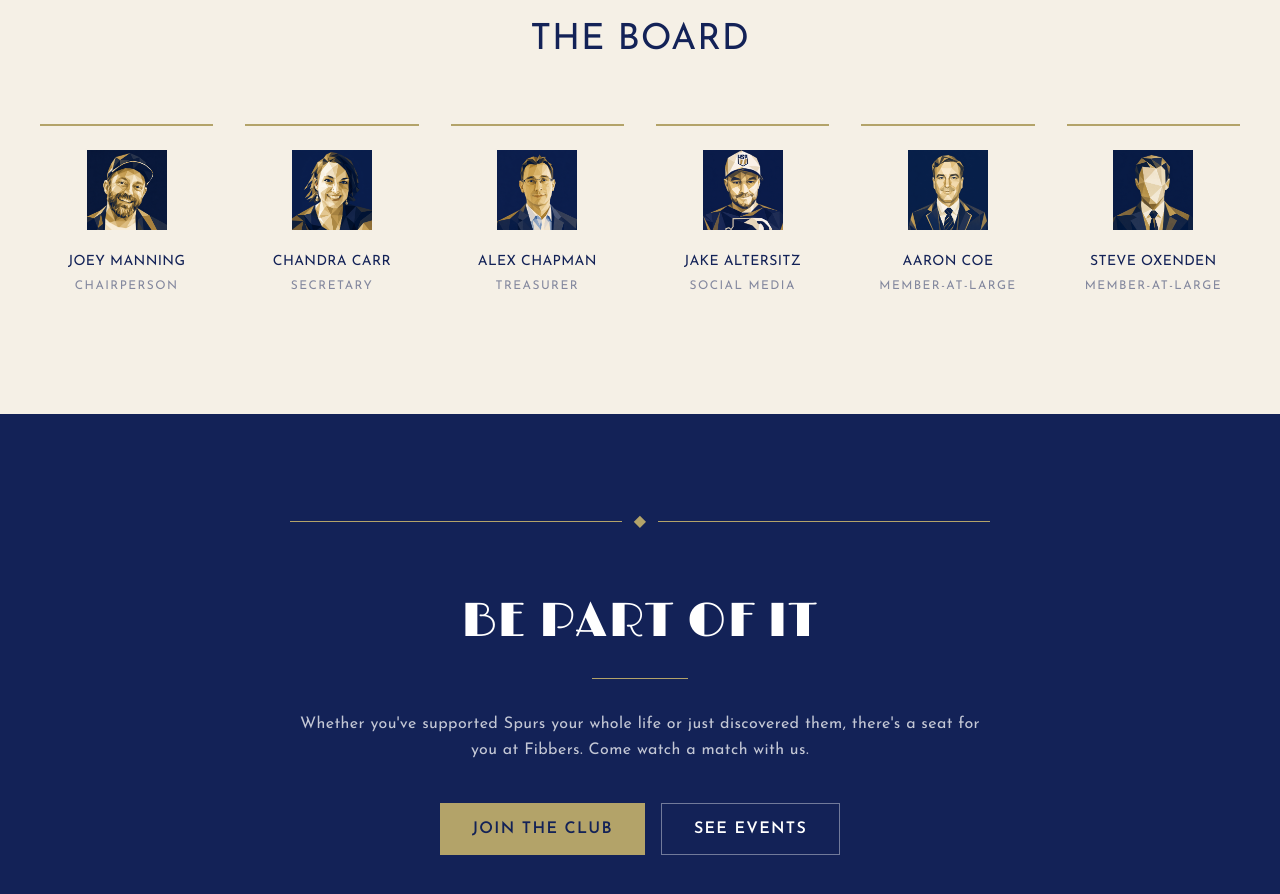
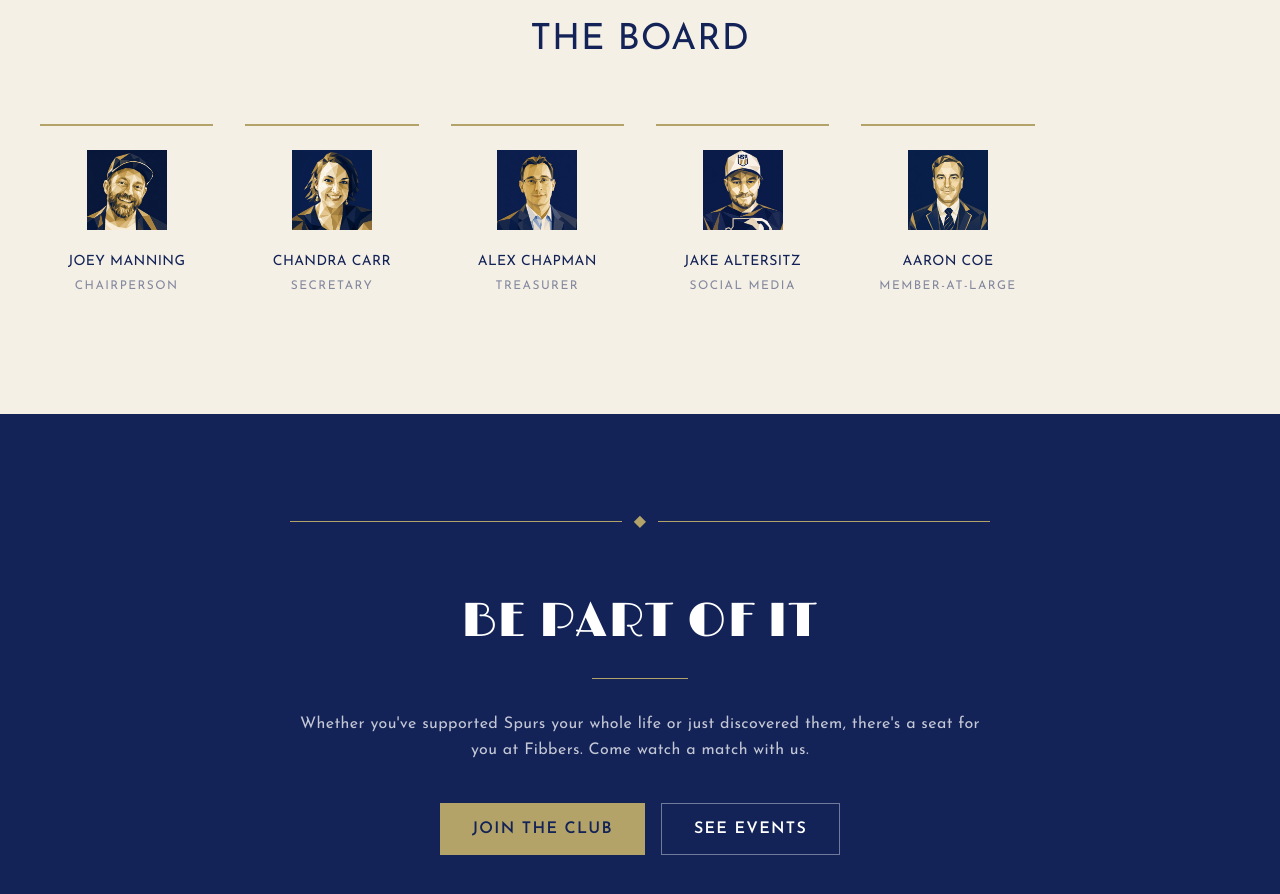
Before and after one commit to WhiteRabbit-glitch/arizonaspurs-website, a Next.js app: page /about in a window 1280 px wide. Shown: the part 3700-4594 px from the top of the page. Built offline with nearby package versions, Linux system fonts and the light colour scheme; no server answers.

Commit message:
Remove Steve Oxenden from board officers
Drops his entry from Officers.tsx and the now-unused placeholder image.

Co-Authored-By: Claude Sonnet 5 <noreply@anthropic.com>

```diff
--- a/src/components/sections/Officers.tsx
+++ b/src/components/sections/Officers.tsx
@@ -10,7 +10,6 @@ const officers = [
   { name: "Alex Chapman",   role: "Treasurer",       imageUrl: "/images/officers/alex-chapman.png" },
   { name: "Jake Altersitz", role: "Social Media",    imageUrl: "/images/officers/jake-altersitz.png" },
   { name: "Aaron Coe",      role: "Member-at-Large", imageUrl: "/images/officers/aaron-coe.png" },
-  { name: "Steve Oxenden",  role: "Member-at-Large", imageUrl: "/images/officers/placeholder.png" },
 ];
 
 export default function Officers() {
```
Also changed, not shown: public/images/officers/placeholder.png (deleted).
